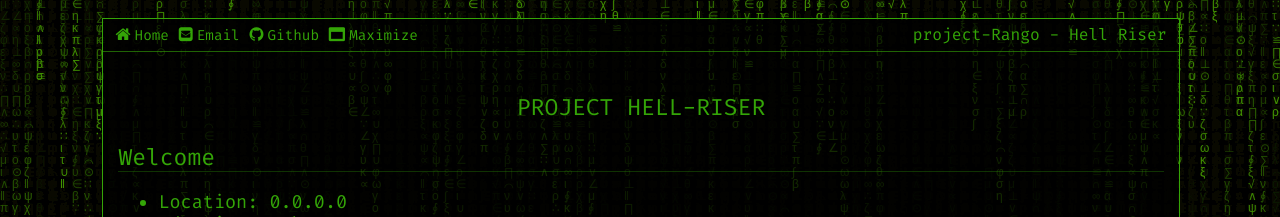
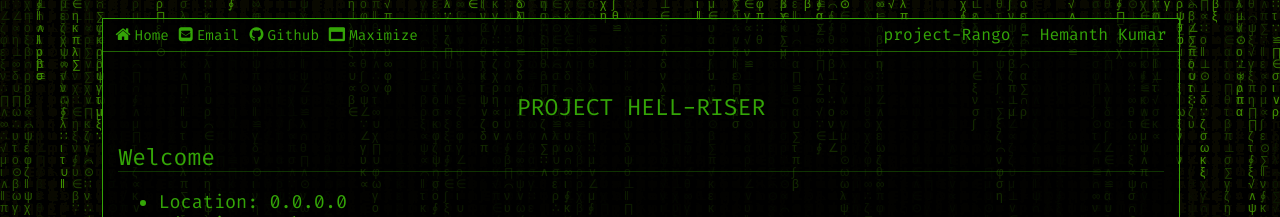
Before and after one commit to hemanthtech/rango, a Jekyll site: the page built from pages/index.md, in a window 1280 px wide. Shown: the top 217 px of the page. Built offline with Jekyll 4.4.1, drawn with Linux system fonts in a browser that asks for light colours.

Commit message:
Update _config.yml

```diff
--- a/_config.yml
+++ b/_config.yml
@@ -1,6 +1,6 @@
 ## Settings
 title: project-Rango
-owner: "Hell Riser"
+owner: "Hemanth Kumar"
 url: "https://hell-riser.github.io"
 baseurl: "/hellriser"
 permalink: /:title/
```
